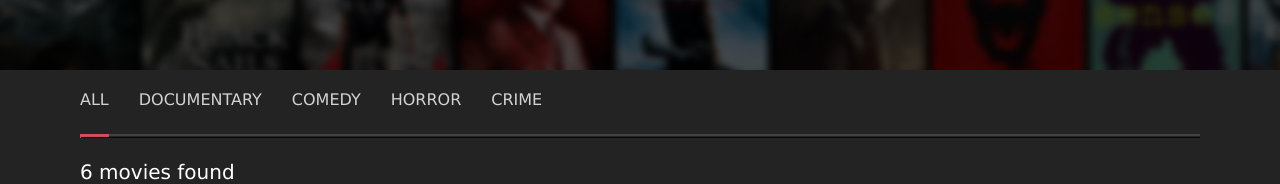
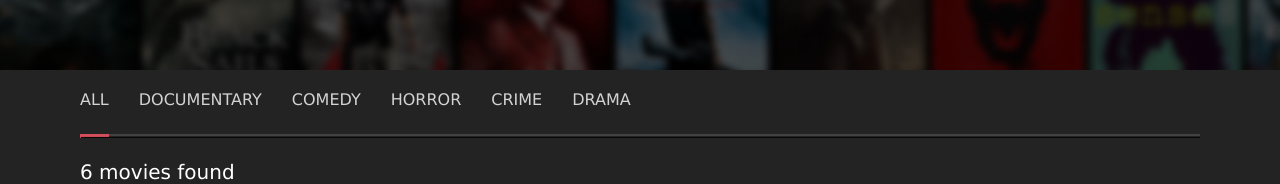
Before and after one commit to Hannasezen/vue-js-mentoring, a Vue app: page / in a window 1280 px wide. Shown: the part 343-527 px from the top of the page. Built offline with nearby package versions, Linux system fonts and the light colour scheme; a web font is replaced by a local one.

Commit message:
no movies text added

```diff
--- a/src/components/organisms/Catalog.vue
+++ b/src/components/organisms/Catalog.vue
@@ -7,9 +7,10 @@
         :activeFilter="activeFilter"
       />
     </div>
-    <div v-show="filmsCount" class="films-count">
+    <div v-if="filmsCount" class="films-count">
       {{ filmsCount }} movies found
     </div>
+    <div v-else class="no-films-count">No movies found</div>
     <div class="catalog">
       <FilmCard
         v-for="film in films"
@@ -78,7 +79,7 @@ export default defineComponent({
   components: { FilmCard, Filters },
   data() {
     return {
-      filters: ["all", "documentary", "comedy", "horror", "crime"],
+      filters: ["all", "documentary", "comedy", "horror", "crime", "drama"],
       films: mock_data,
       activeFilter: "all",
     };
```
